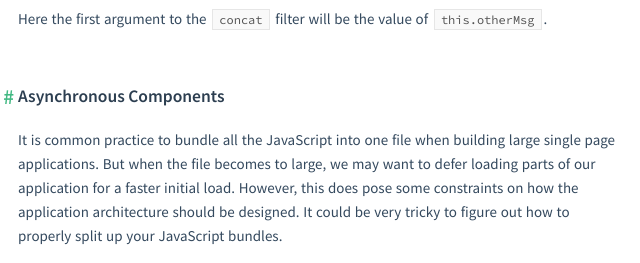
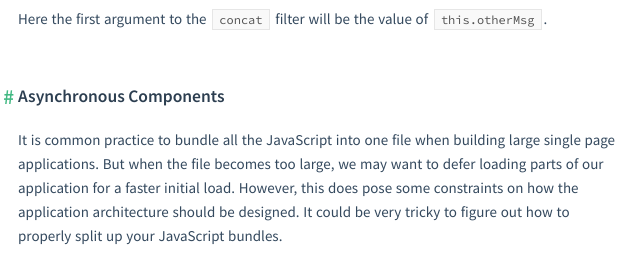
Before and after one commit to vuejs/v1.vuejs.org, a plain HTML site: page 2015/06/11/012-release/index.html in a window 1280 px wide. Shown: the part 1580-1843 px from the top of the page, 322-962 px from the left. Drawn offline with nearby package versions, Linux system fonts and the light colour scheme; a script that the page names is missing.

Commit message:
Site updated: 2015-06-12 19:10:14

```diff
--- a/2015/06/11/012-release/index.html
+++ b/2015/06/11/012-release/index.html
@@ -115,7 +115,7 @@
 <p>But it would make custom filters that rely on dynamic values much easier to write:</p>
 <figure class="highlight html"><table><tr><td class="gutter"><pre><span class="line">1</span><br></pre></td><td class="code"><pre><span class="line">&#123;&#123; msg | concat otherMsg &#125;&#125;</span><br></pre></td></tr></table></figure>
 <p>Here the first argument to the <code>concat</code> filter will be the value of <code>this.otherMsg</code>.</p>
-<h3 id="Asynchronous_Components">Asynchronous Components</h3><p>It is common practice to bundle all the JavaScript into one file when building large single page applications. But when the file becomes to large, we may want to defer loading parts of our application for a faster initial load. However, this does pose some constraints on how the application architecture should be designed. It could be very tricky to figure out how to properly split up your JavaScript bundles.</p>
+<h3 id="Asynchronous_Components">Asynchronous Components</h3><p>It is common practice to bundle all the JavaScript into one file when building large single page applications. But when the file becomes too large, we may want to defer loading parts of our application for a faster initial load. However, this does pose some constraints on how the application architecture should be designed. It could be very tricky to figure out how to properly split up your JavaScript bundles.</p>
 <p>Well, with Vue.js we can already build our applications as decoupled components. If we can lazily load a dynamic component only when it is needed, wouldn’t it be awesome? As a matter of fact, in 0.12 this would be trivially easy with the new Asynchronous Component feature.</p>
 <p>In 0.12, you can define a component as a factory function that asynchronously resolves a component definition (can be just a plain options object). Vue.js will only trigger the factory function when the component actually needs to be rendered, and will cache the result for future re-renders:</p>
 <figure class="highlight js"><table><tr><td class="gutter"><pre><span class="line">1</span><br><span class="line">2</span><br><span class="line">3</span><br><span class="line">4</span><br><span class="line">5</span><br><span class="line">6</span><br><span class="line">7</span><br></pre></td><td class="code"><pre><span class="line">Vue.component(<span class="string">'async-example'</span>, <span class="function"><span class="keyword">function</span> (<span class="params">resolve, reject</span>) </span>&#123;</span><br><span class="line">  setTimeout(<span class="function"><span class="keyword">function</span> (<span class="params"></span>) </span>&#123;</span><br><span class="line">    resolve(&#123;</span><br><span class="line">      template: <span class="string">'&lt;div&gt;I am async!&lt;/div&gt;'</span></span><br><span class="line">    &#125;)</span><br><span class="line">  &#125;, <span class="number">1000</span>)</span><br><span class="line">&#125;)</span><br></pre></td></tr></table></figure>
```
